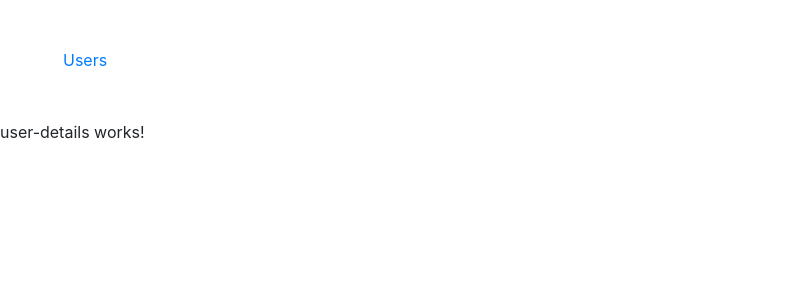
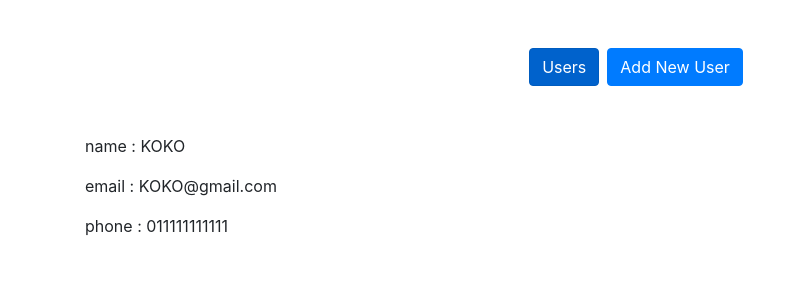
Before and after one commit to mohamedmagdycivily/Angular-Crud-Operations, an Angular app: page /users/1 in a window 1280 px wide. Shown: the top 300 px of the page, without its empty margins (0-805 px from the left). Built offline with nearby package versions, Linux system fonts and the light colour scheme; data requests are answered from the project's data file.

Commit message:
user-details

```diff
--- /dev/null
+++ b/src/app/Components/new-user/new-user.component.ts
@@ -0,0 +1,16 @@
+import { Component, OnInit } from '@angular/core';
+
+@Component({
+  selector: 'app-new-user',
+  templateUrl: './new-user.component.html',
+  styles: [
+  ]
+})
+export class NewUserComponent implements OnInit {
+
+  constructor() { }
+
+  ngOnInit(): void {
+  }
+
+}
--- a/src/app/Components/user-details/user-details.component.html
+++ b/src/app/Components/user-details/user-details.component.html
@@ -1 +1,5 @@
-<p>user-details works!</p>
+<div class="container">
+  <p>name : {{ user.name }}</p>
+  <p>email : {{ user.email }}</p>
+  <p>phone : {{ user.phone }}</p>
+</div>
--- a/src/app/Components/user-details/user-details.component.ts
+++ b/src/app/Components/user-details/user-details.component.ts
@@ -1,16 +1,28 @@
 import { Component, OnInit } from '@angular/core';
-
+import { ActivatedRoute } from '@angular/router';
+import { UsersService } from 'src/app/Services/users.service';
 @Component({
   selector: 'app-user-details',
   templateUrl: './user-details.component.html',
-  styles: [
-  ]
+  styles: [],
 })
 export class UserDetailsComponent implements OnInit {
-
-  constructor() { }
+  id;
+  user;
+  constructor(myActivated: ActivatedRoute, private myService: UsersService) {
+    this.id = myActivated.snapshot.params.id;
+    // this.user =
+    // *ngIf="user == '[object Object]'"
+  }
 
   ngOnInit(): void {
+    this.user = this.myService.getUserById(this.id).subscribe(
+      (res) => {
+        this.user = res;
+      },
+      (err) => {
+        console.log(err);
+      }
+    );
   }
-
 }
--- a/src/app/app-routing.module.ts
+++ b/src/app/app-routing.module.ts
@@ -1,6 +1,7 @@
 import { componentFactoryName } from '@angular/compiler';
 import { NgModule } from '@angular/core';
 import { RouterModule, Routes } from '@angular/router';
+import { NewUserComponent } from './Components/new-user/new-user.component';
 import { UserDetailsComponent } from './Components/user-details/user-details.component';
 import { UsersComponent } from './Components/users/users.component';
 
@@ -8,6 +9,7 @@ const routes: Routes = [
   { path: '', redirectTo: 'users', pathMatch: 'full' },
   { path: 'users', component: UsersComponent },
   { path: 'users/:id', component: UserDetailsComponent },
+  { path: 'newUser', component: NewUserComponent },
 ];
 
 @NgModule({
--- a/src/app/app.component.html
+++ b/src/app/app.component.html
@@ -1,4 +1,13 @@
-<div class="container m-5">
-  <a routerLink="users" routerLinkActive="active">Users</a>
+<div class="container my-5 text-center">
+  <a routerLink="users" routerLinkActive="active" class="btn btn-primary"
+    >Users</a
+  >
+  <a
+    routerLink="newUser"
+    routerLinkActive="active"
+    class="mx-2 btn btn-primary"
+  >
+    Add New User</a
+  >
 </div>
 <router-outlet></router-outlet>
--- a/src/app/app.module.ts
+++ b/src/app/app.module.ts
@@ -6,9 +6,10 @@ import { AppComponent } from './app.component';
 import { UsersComponent } from './Components/users/users.component';
 import { UserItemComponent } from './Components/user-item/user-item.component';
 import { UserDetailsComponent } from './Components/user-details/user-details.component';
+import { NewUserComponent } from './Components/new-user/new-user.component';
 
 @NgModule({
-  declarations: [AppComponent, UsersComponent, UserItemComponent, UserDetailsComponent],
+  declarations: [AppComponent, UsersComponent, UserItemComponent, UserDetailsComponent, NewUserComponent],
   imports: [BrowserModule, AppRoutingModule, HttpClientModule],
   providers: [],
   bootstrap: [AppComponent],
```
Also changed, not shown: src/app/Components/new-user/new-user.component.html (added).
